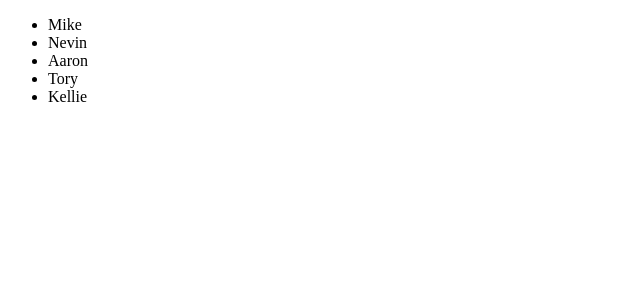
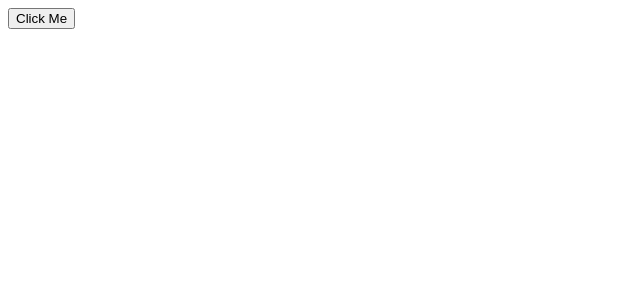
Before and after one commit to joeylking/dccworksheets, a React (Create React App) app in the folder React/components-worksheet/: page / in a window 1280 px wide. Shown: the top 300 px of the page, without its empty margins (0-640 px from the left). Built offline with nearby package versions, Linux system fonts and the light colour scheme.

Commit message:
React onclick alert from props

```diff
--- /dev/null
+++ b/React/components-worksheet/src/components/AlertUser/AlertUser.jsx
@@ -0,0 +1,7 @@
+import react from 'react';
+
+const AlertUser = props => {
+  return <button onClick={props.clickAlert}>Click Me</button>;
+};
+
+export default AlertUser;
--- a/React/components-worksheet/src/components/App.jsx
+++ b/React/components-worksheet/src/components/App.jsx
@@ -1,6 +1,7 @@
 import React, { Component } from 'react';
 import './App.css';
 import NamesList from './NamesList/NamesList';
+import AlertUser from './AlertUser/AlertUser';
 
 class App extends Component {
   constructor(props) {
@@ -10,8 +11,12 @@ class App extends Component {
     };
   }
 
+  handleClick = () => {
+    alert('devCodeCamp');
+  };
+
   render() {
-    return <NamesList names={this.state.names} />;
+    return <AlertUser clickAlert={this.handleClick} />;
   }
 }
 
```
Also changed, not shown: React/components-worksheet/src/components/AlertUser/AlertUser.css (added).
